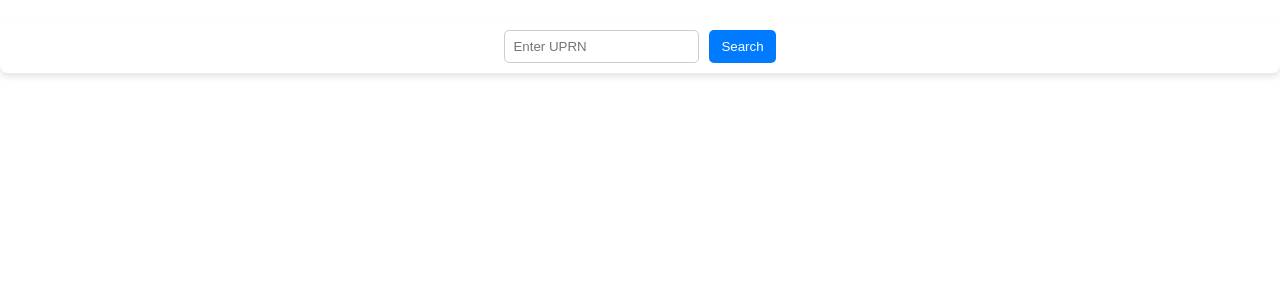
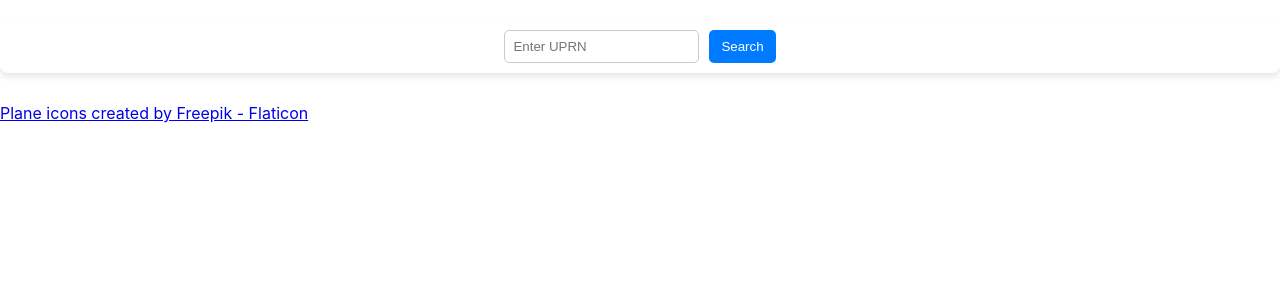
Before and after one commit to DaanBuis/PropEcoApp, a React (Create React App) app: page /#/ in a window 1280 px wide. Shown: the top 300 px of the page. Built offline with nearby package versions, Linux system fonts and the light colour scheme.

Commit message:
addin icons

```diff
--- a/src/components/Home.js
+++ b/src/components/Home.js
@@ -7,6 +7,14 @@
   const icon = L.icon({
     iconUrl: "https://cdnjs.cloudflare.com/ajax/libs/leaflet/1.7.1/images/marker-icon.png",
     shadowUrl: "https://cdnjs.cloudflare.com/ajax/libs/leaflet/1.7.1/images/marker-shadow.png",
+    iconSize: [25, 41],
+    iconAnchor: [12, 41],
+    popupAnchor: [1, -34],
+    shadowSize: [41, 41],
+  });
+
+  const icon2 = L.icon({
+    iconUrl: "../airplane.png",
     iconSize: [25, 41],
     iconAnchor: [12, 41],
     popupAnchor: [1, -34],
@@ -170,6 +178,10 @@
       </button>
         </div>
       )}
+
+      <footer>
+        <a href="https://www.flaticon.com/free-icons/plane" title="plane icons">Plane icons created by Freepik - Flaticon</a>
+      </footer>
     </div>
   );
 }
```
Also changed, not shown: src/airplane.png (added).
